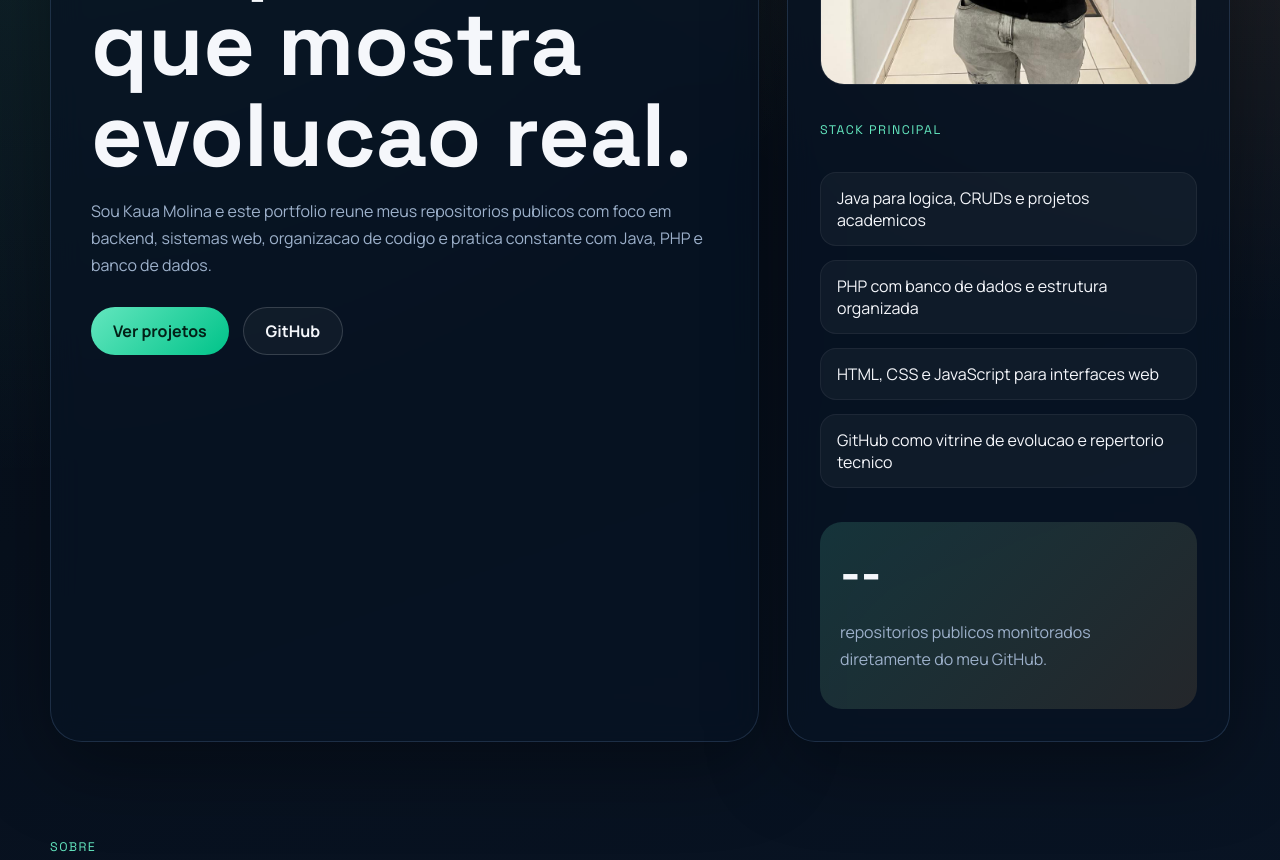
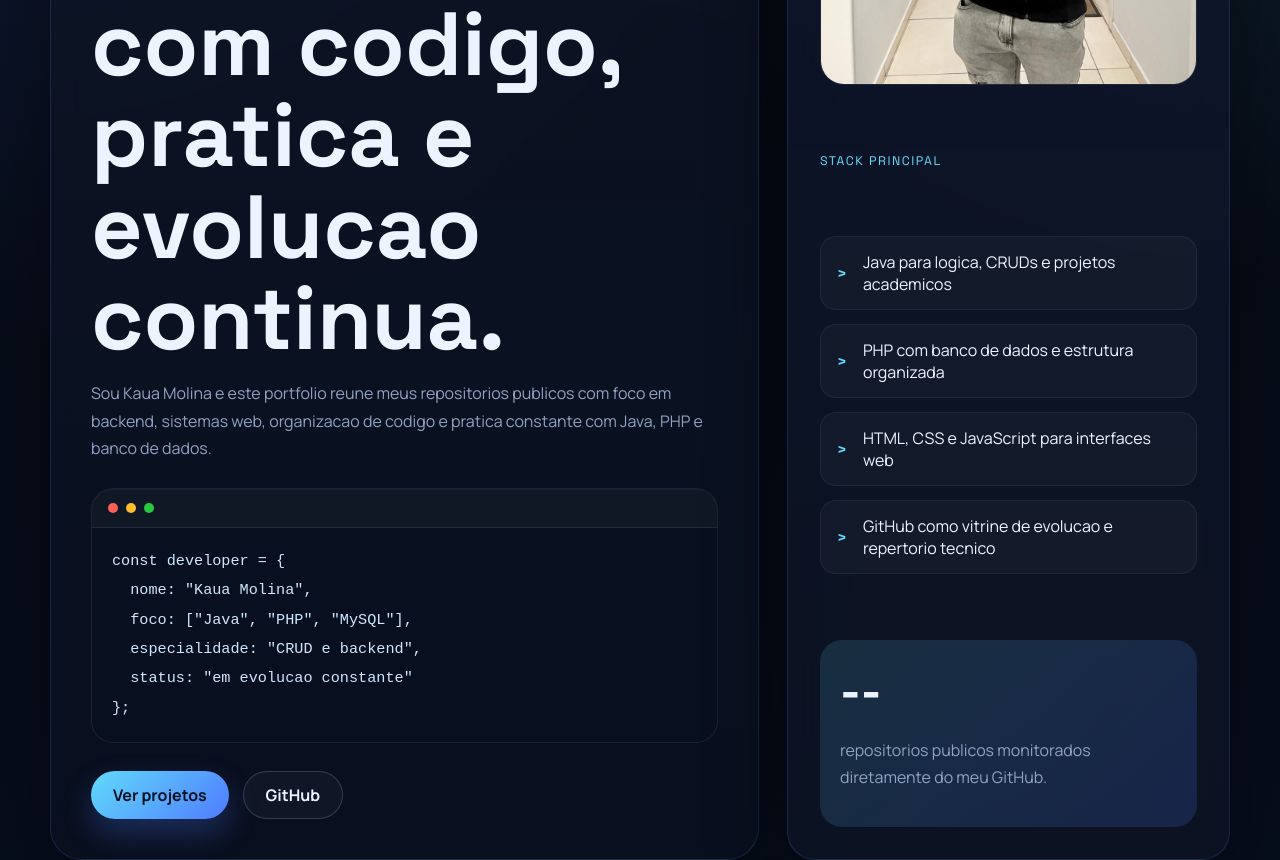
Before and after one commit to Molinexxx/Portifolio.dev, a plain HTML site: page index.html in a window 1280 px wide. Shown: the part 580-1440 px from the top of the page. Drawn offline with Linux system fonts and the light colour scheme; no server answers.

Commit message:
update visual

```diff
--- a/index.html
+++ b/index.html
@@ -32,11 +32,24 @@
       <section class="hero-content">
         <div class="hero-copy">
           <p class="eyebrow">DESENVOLVEDOR JAVA E PHP</p>
-          <h1>Eu transformo estudos e projetos em um portfolio que mostra evolucao real.</h1>
+          <h1>Backend, CRUDs e projetos web construidos com codigo, pratica e evolucao continua.</h1>
           <p class="hero-text">
             Sou Kaua Molina e este portfolio reune meus repositorios publicos com foco em
             backend, sistemas web, organizacao de codigo e pratica constante com Java, PHP e banco de dados.
           </p>
+          <div class="hero-code-card" aria-label="Resumo tecnico">
+            <div class="hero-code-top">
+              <span></span>
+              <span></span>
+              <span></span>
+            </div>
+            <pre class="hero-code-block"><code>const developer = {
+  nome: "Kaua Molina",
+  foco: ["Java", "PHP", "MySQL"],
+  especialidade: "CRUD e backend",
+  status: "em evolucao constante"
+};</code></pre>
+          </div>
           <div class="hero-actions">
             <a class="button button-primary" href="#projetos">Ver projetos</a>
             <a class="button button-secondary" href="https://github.com/Molinexxx" target="_blank" rel="noreferrer">GitHub</a>
--- a/styles.css
+++ b/styles.css
@@ -1,14 +1,16 @@
 :root {
-  --bg: #07111f;
-  --bg-soft: rgba(8, 20, 36, 0.74);
-  --panel: rgba(14, 30, 51, 0.86);
-  --panel-border: rgba(150, 194, 255, 0.16);
-  --text: #f5f7fb;
-  --muted: #9db1cb;
-  --accent: #63e6be;
-  --accent-strong: #00c389;
-  --accent-warm: #ffb86b;
-  --shadow: 0 24px 80px rgba(0, 0, 0, 0.35);
+  --bg: #050816;
+  --bg-soft: rgba(10, 16, 32, 0.82);
+  --panel: rgba(12, 20, 38, 0.92);
+  --panel-border: rgba(98, 140, 255, 0.18);
+  --text: #eef4ff;
+  --muted: #91a3c2;
+  --accent: #61dafb;
+  --accent-strong: #4f7cff;
+  --accent-warm: #98f5e1;
+  --shadow: 0 24px 80px rgba(0, 0, 0, 0.42);
+  --code-bg: #08101f;
+  --code-border: rgba(255, 255, 255, 0.08);
 }
 
 * {
@@ -25,9 +27,9 @@ body {
   font-family: "Manrope", sans-serif;
   color: var(--text);
   background:
-    radial-gradient(circle at top left, rgba(99, 230, 190, 0.18), transparent 28%),
-    radial-gradient(circle at top right, rgba(255, 184, 107, 0.2), transparent 24%),
-    linear-gradient(160deg, #050b14 0%, #091526 56%, #07111f 100%);
+    radial-gradient(circle at top left, rgba(79, 124, 255, 0.22), transparent 24%),
+    radial-gradient(circle at top right, rgba(97, 218, 251, 0.18), transparent 22%),
+    linear-gradient(180deg, #04070f 0%, #07101f 52%, #050816 100%);
 }
 
 a {
@@ -46,6 +48,14 @@ a {
   padding: 18px 0 48px;
 }
 
+.hero::before {
+  content: "";
+  position: absolute;
+  inset: 88px 0 auto;
+  height: 1px;
+  background: linear-gradient(90deg, transparent, rgba(97, 218, 251, 0.38), transparent);
+}
+
 .topbar {
   display: flex;
   justify-content: space-between;
@@ -54,7 +64,7 @@ a {
   padding: 18px 24px;
   border: 1px solid var(--panel-border);
   border-radius: 20px;
-  background: rgba(6, 16, 30, 0.72);
+  background: rgba(6, 12, 24, 0.82);
   backdrop-filter: blur(14px);
 }
 
@@ -70,6 +80,7 @@ a {
 .brand {
   font-weight: 700;
   font-size: 0.92rem;
+  color: var(--accent);
 }
 
 .topbar-links {
@@ -101,6 +112,9 @@ a {
 .hero-copy {
   padding: 40px;
   border-radius: 32px;
+  background:
+    linear-gradient(180deg, rgba(255, 255, 255, 0.02), rgba(255, 255, 255, 0)),
+    var(--bg-soft);
 }
 
 .eyebrow,
@@ -119,8 +133,9 @@ a {
 }
 
 .hero-copy h1 {
-  max-width: 11ch;
+  max-width: 12ch;
   font-size: clamp(3rem, 7vw, 5.7rem);
+  text-wrap: balance;
 }
 
 .hero-text,
@@ -138,6 +153,52 @@ a {
   flex-wrap: wrap;
   gap: 14px;
   margin-top: 28px;
+}
+
+.hero-code-card {
+  margin-top: 26px;
+  border: 1px solid var(--code-border);
+  border-radius: 22px;
+  overflow: hidden;
+  background: var(--code-bg);
+  box-shadow: inset 0 1px 0 rgba(255, 255, 255, 0.04);
+}
+
+.hero-code-top {
+  display: flex;
+  gap: 8px;
+  align-items: center;
+  padding: 14px 16px;
+  border-bottom: 1px solid var(--code-border);
+  background: rgba(255, 255, 255, 0.03);
+}
+
+.hero-code-top span {
+  width: 10px;
+  height: 10px;
+  border-radius: 50%;
+}
+
+.hero-code-top span:nth-child(1) {
+  background: #ff5f56;
+}
+
+.hero-code-top span:nth-child(2) {
+  background: #ffbd2e;
+}
+
+.hero-code-top span:nth-child(3) {
+  background: #27c93f;
+}
+
+.hero-code-block {
+  margin: 0;
+  padding: 18px 20px 20px;
+  overflow-x: auto;
+  font-family: "Space Grotesk", monospace;
+  font-size: 0.95rem;
+  line-height: 1.8;
+  color: #cfe6ff;
 }
 
 .button {
@@ -160,12 +221,13 @@ a {
 
 .button-primary {
   background: linear-gradient(135deg, var(--accent), var(--accent-strong));
-  color: #032117;
+  color: #03111e;
+  box-shadow: 0 14px 30px rgba(79, 124, 255, 0.28);
 }
 
 .button-secondary {
   border: 1px solid rgba(255, 255, 255, 0.16);
-  background: rgba(255, 255, 255, 0.04);
+  background: rgba(255, 255, 255, 0.03);
 }
 
 .hero-panel {
@@ -174,6 +236,9 @@ a {
   justify-content: space-between;
   padding: 32px;
   border-radius: 28px;
+  background:
+    linear-gradient(180deg, rgba(79, 124, 255, 0.06), rgba(255, 255, 255, 0.01)),
+    var(--bg-soft);
 }
 
 .profile-photo {
@@ -219,14 +284,27 @@ a {
 .stack-list li {
   padding: 14px 16px;
   border-radius: 16px;
-  background: rgba(255, 255, 255, 0.04);
+  background: rgba(255, 255, 255, 0.03);
   border: 1px solid rgba(255, 255, 255, 0.06);
+  position: relative;
+  padding-left: 42px;
+}
+
+.stack-list li::before {
+  content: ">";
+  position: absolute;
+  left: 16px;
+  top: 50%;
+  transform: translateY(-50%);
+  color: var(--accent);
+  font-family: "Space Grotesk", sans-serif;
+  font-weight: 700;
 }
 
 .panel-highlight {
   padding: 20px;
   border-radius: 22px;
-  background: linear-gradient(135deg, rgba(99, 230, 190, 0.16), rgba(255, 184, 107, 0.12));
+  background: linear-gradient(135deg, rgba(97, 218, 251, 0.14), rgba(79, 124, 255, 0.18));
 }
 
 .panel-highlight span {
@@ -312,7 +390,7 @@ a {
   padding: 3px 8px;
   border-radius: 999px;
   color: var(--text);
-  background: rgba(255, 255, 255, 0.08);
+  background: rgba(79, 124, 255, 0.15);
 }
 
 .projects-intro p {
@@ -358,27 +436,27 @@ a {
 }
 
 .skill-icon-java {
-  background: linear-gradient(135deg, #ffb86b, #ff7b72);
+  background: linear-gradient(135deg, #ff9e64, #ff6b6b);
 }
 
 .skill-icon-php {
-  background: linear-gradient(135deg, #b9c6ff, #7aa2ff);
+  background: linear-gradient(135deg, #8ea6ff, #4f7cff);
 }
 
 .skill-icon-html {
-  background: linear-gradient(135deg, #ff9f7a, #ffd36e);
+  background: linear-gradient(135deg, #ff9966, #ffcc70);
 }
 
 .skill-icon-js {
-  background: linear-gradient(135deg, #f9f871, #ffd166);
+  background: linear-gradient(135deg, #f4f269, #ffd166);
 }
 
 .skill-icon-db {
-  background: linear-gradient(135deg, #63e6be, #7cf7d4);
+  background: linear-gradient(135deg, #69e2ff, #98f5e1);
 }
 
 .skill-icon-tools {
-  background: linear-gradient(135deg, #d2b8ff, #8db4ff);
+  background: linear-gradient(135deg, #b4befe, #85a7ff);
 }
 
 .project-card {
@@ -407,13 +485,13 @@ a {
   margin: 0 -24px 22px;
   padding: 22px;
   overflow: hidden;
-  background: linear-gradient(135deg, rgba(99, 230, 190, 0.26), rgba(255, 184, 107, 0.22));
+  background: linear-gradient(135deg, rgba(97, 218, 251, 0.22), rgba(79, 124, 255, 0.22));
 }
 
 .project-cover-fallback {
   background:
-    radial-gradient(circle at top right, rgba(255, 184, 107, 0.32), transparent 26%),
-    linear-gradient(135deg, rgba(99, 230, 190, 0.24), rgba(71, 104, 255, 0.22));
+    radial-gradient(circle at top right, rgba(97, 218, 251, 0.26), transparent 26%),
+    linear-gradient(135deg, rgba(79, 124, 255, 0.28), rgba(20, 31, 57, 0.6));
 }
 
 .project-cover::after {
@@ -444,7 +522,7 @@ a {
   inset: 0;
   background:
     linear-gradient(180deg, rgba(7, 17, 31, 0.08), rgba(7, 17, 31, 0.86)),
-    linear-gradient(135deg, rgba(99, 230, 190, 0.16), rgba(255, 184, 107, 0.12));
+    linear-gradient(135deg, rgba(97, 218, 251, 0.16), rgba(79, 124, 255, 0.16));
 }
 
 .project-cover-badge {
@@ -515,8 +593,8 @@ a {
   border-radius: 999px;
   font-size: 0.76rem;
   font-weight: 700;
-  color: #02140f;
-  background: var(--accent-warm);
+  color: #03111e;
+  background: var(--accent);
 }
 
 .project-stack {
```
